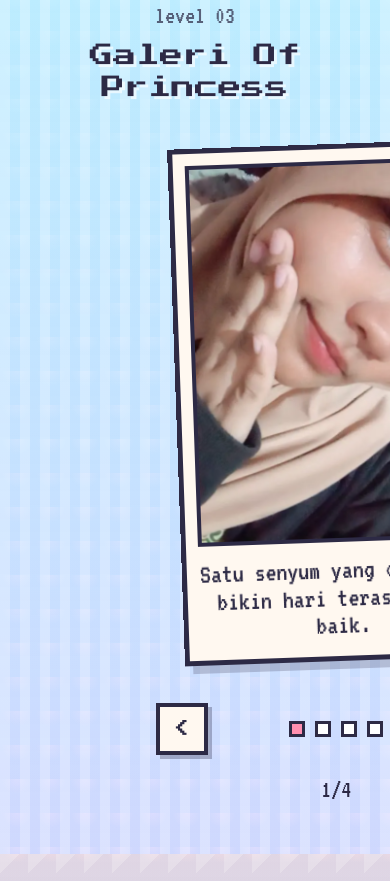
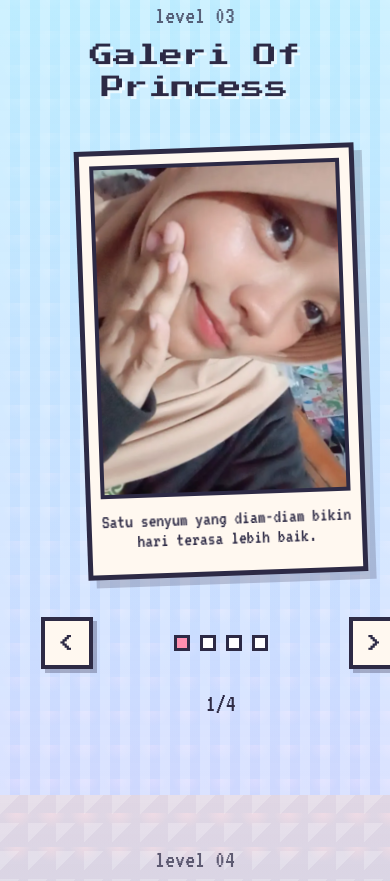
Before and after one commit to lliammzy-rgb/happy-birthday-shellia, a plain HTML site: page index.html in a window 390 px wide. Shown: the part 1737-2618 px from the top of the page. Drawn offline with nearby package versions, Linux system fonts and the light colour scheme.

Commit message:
Fix mobile gallery centering

```diff
--- a/index.html
+++ b/index.html
@@ -811,6 +811,7 @@
 
       .carousel {
         width: min(100%, 390px);
+        margin: 0 auto;
       }
 
       .carousel-window {
@@ -822,6 +823,7 @@
       .carousel-track {
         display: flex;
         align-items: stretch;
+        justify-content: flex-start;
         transform: translate3d(0, 0, 0);
         transition: transform 360ms steps(8, end);
         will-change: transform;
@@ -829,13 +831,15 @@
 
       .photo-slide {
         flex: 0 0 100%;
-        display: grid;
-        place-items: center;
+        display: flex;
+        align-items: center;
+        justify-content: center;
         padding: 12px 14px 20px;
       }
 
       .polaroid {
         width: min(100%, 320px);
+        margin: 0 auto;
         padding: 12px 12px 18px;
         background: var(--cream);
         border: 5px solid var(--ink);
@@ -986,6 +990,24 @@
         .section-inner {
           padding-left: 0.75rem;
           padding-right: 0.75rem;
+        }
+
+        .carousel {
+          width: min(100%, 320px);
+        }
+
+        .photo-slide {
+          padding: 10px 0 14px;
+        }
+
+        .polaroid {
+          width: min(100%, 280px);
+          padding: 10px 10px 14px;
+        }
+
+        .photo-caption {
+          min-height: 48px;
+          font-size: clamp(18px, 5vw, 24px);
         }
 
         .flip-card,
```
